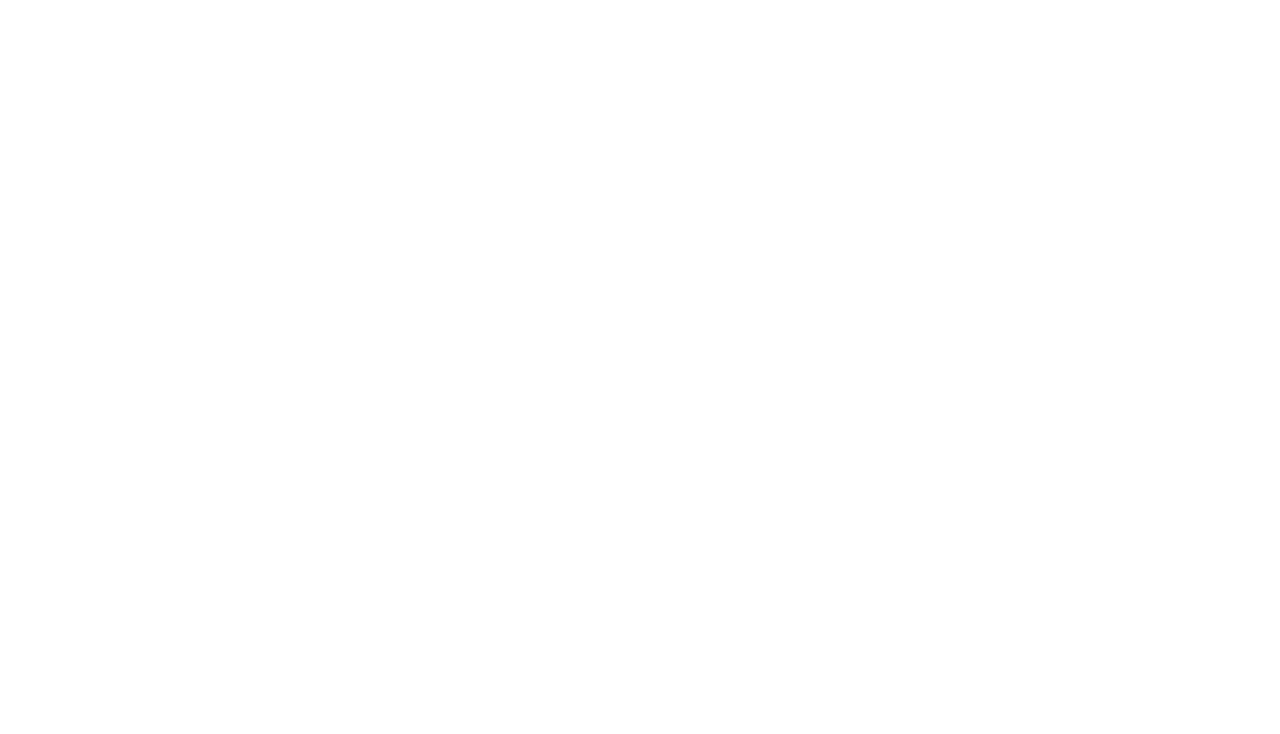
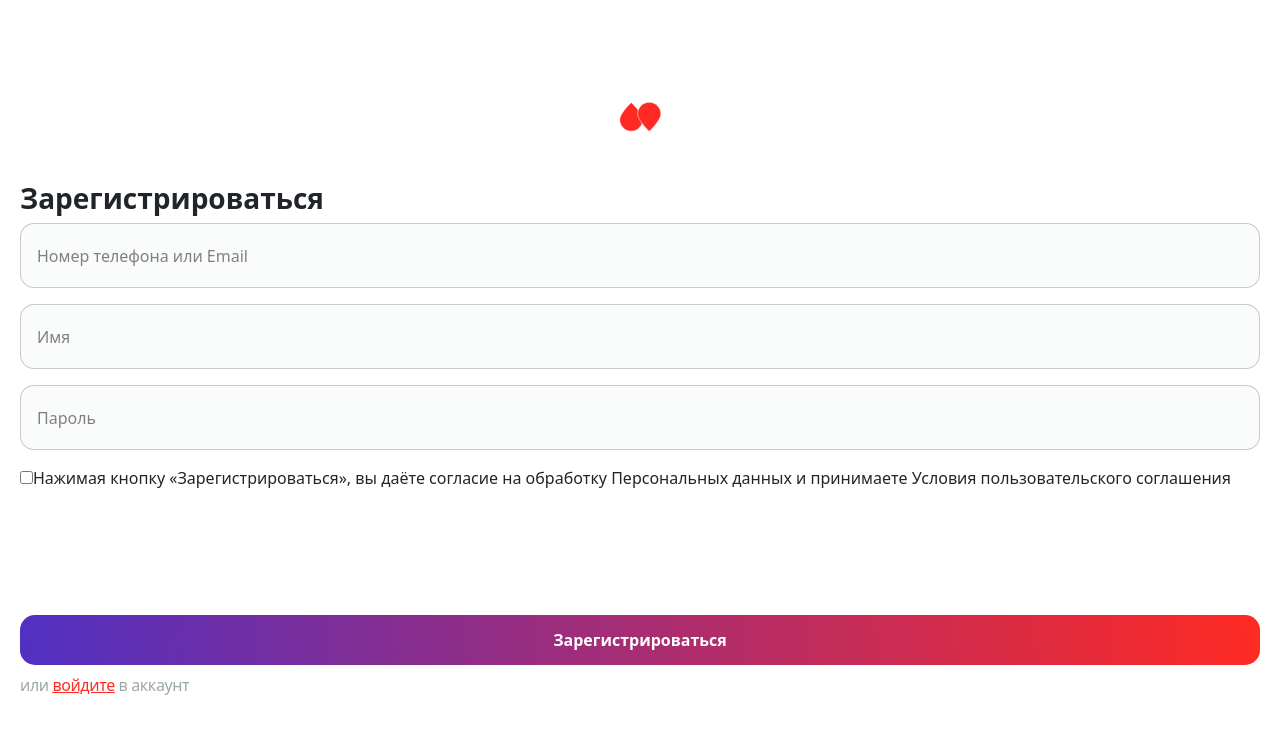
Before and after one commit to imannost/pulse-frontend, a React (Create React App) app: page / in a window 1280 px wide. Both pictures are taken after a click on the label "Зарегистрируйтесь". Shown: the top 734 px of the page. Built offline with nearby package versions, Linux system fonts and the light colour scheme.

Commit message:
add registration form

```diff
--- a/src/components/Main_components/Auth/Auth.jsx
+++ b/src/components/Main_components/Auth/Auth.jsx
@@ -1,5 +1,6 @@
 import React, { useState } from "react";
 import Authorization from "/src/components/Main_components/Auth/Authorization/Authorization.jsx";
+import Registration from "/src/components/Main_components/Auth/Registration/Registration.jsx";
 
 const Auth = () => {
 
@@ -11,7 +12,7 @@
         );
     } else if (stage === "register") {
         return (
-            <div></div>
+            <Registration setStage={setStage}/>
         );
     }
 };
--- a/src/components/Main_components/Auth/Authorization/Authorization.jsx
+++ b/src/components/Main_components/Auth/Authorization/Authorization.jsx
@@ -31,7 +31,7 @@
           <h3 className="auth_title">Войти</h3>
 
           <div className="mb-3">
-            <label className="auth_label mb-2">Номер телефона или email</label>
+            {/*<label className="auth_label mb-2">Номер телефона или email</label>*/}
             <Input value={username} onChange={(e) => setUsername(e.target.value)} placeholder="Номер телефона или Email"/>
           </div>
 
--- /dev/null
+++ b/src/components/Main_components/Auth/Registration/Registration.jsx
@@ -0,0 +1,85 @@
+import React, {useState} from "react";
+import "../Auth.pcss";
+import {Input, Button, Icon} from "/src/components/ui";
+import axios from "axios";
+
+const Authorization = ({setStage}) => {
+
+    const [username, setUsername] = useState("")
+    const [first_name, setFirstName] = useState("")
+    const [password, setPassword] = useState("")
+
+    const register = async () => {
+        const data = new FormData()
+        data.set('password', password)
+        data.set('first_name', first_name)
+        if (username.match(/^[\d\+][\d\(\)\ -]{4,14}\d$/)) {
+            data.set('phone', username)
+        } else if (username.match(/^[\w]{1}[\w-\.]*@[\w-]+\.[a-z]{2,4}$/i)) {
+            data.set('email', username)
+        } else {
+            console.log('Invalid username')
+        }
+        console.log(data)
+        await axios.post("https://hackaton.donorsearch.org/api/auth/registration/", data)
+            .then((response) => {
+                console.log(response)
+            })
+            .catch((err) => {
+                console.log(err)
+            });
+    }
+
+    return (
+        <div className="auth_main">
+            <div className="auth-icon-wrapper">
+                <Icon type="donorsearch_logo" width="43" height="30"/>
+            </div>
+
+            <div className="auth_form">
+                <h3 className="auth_title">Зарегистрироваться</h3>
+
+                <div className="mb-3">
+                    {/*<label className="auth_label mb-2">Номер телефона или email</label>*/}
+                    <Input value={username} onChange={(e) => setUsername(e.target.value)}
+                           placeholder="Номер телефона или Email"/>
+                </div>
+
+                <div className="mb-3">
+                    {/*<label className="auth_label mb-2">Имя</label>*/}
+                    <Input value={first_name} onChange={(e) => setFirstName(e.target.value)} placeholder="Имя"/>
+                </div>
+
+                <div className="mb-3">
+                    <Input value={password} onChange={(e) => setPassword(e.target.value)} placeholder="Пароль"
+                           type={"password"}/>
+                </div>
+
+                <div className="mb-3">
+                    <div className="custom-control custom-checkbox">
+                        <input
+                            type="checkbox"
+                            className="custom-control-input"
+                            id="customCheck1"
+                        />
+                        <label className="custom-control-label" htmlFor="customCheck1">
+                            Нажимая кнопку «Зарегистрироваться», вы даёте согласие на обработку Персональных данных и
+                            принимаете Условия пользовательского соглашения
+                        </label>
+                    </div>
+                </div>
+            </div>
+
+            <div>
+                <div className="d-grid mb-2">
+                    <Button onClick={register} text="Зарегистрироваться" theme="gradient"/>
+                </div>
+                <label className="auth_label">или <label onClick={() => setStage("auth")}
+                                                         className="auth-link">войдите</label> в аккаунт</label>
+            </div>
+
+        </div>
+    );
+};
+
+export default Authorization
```
